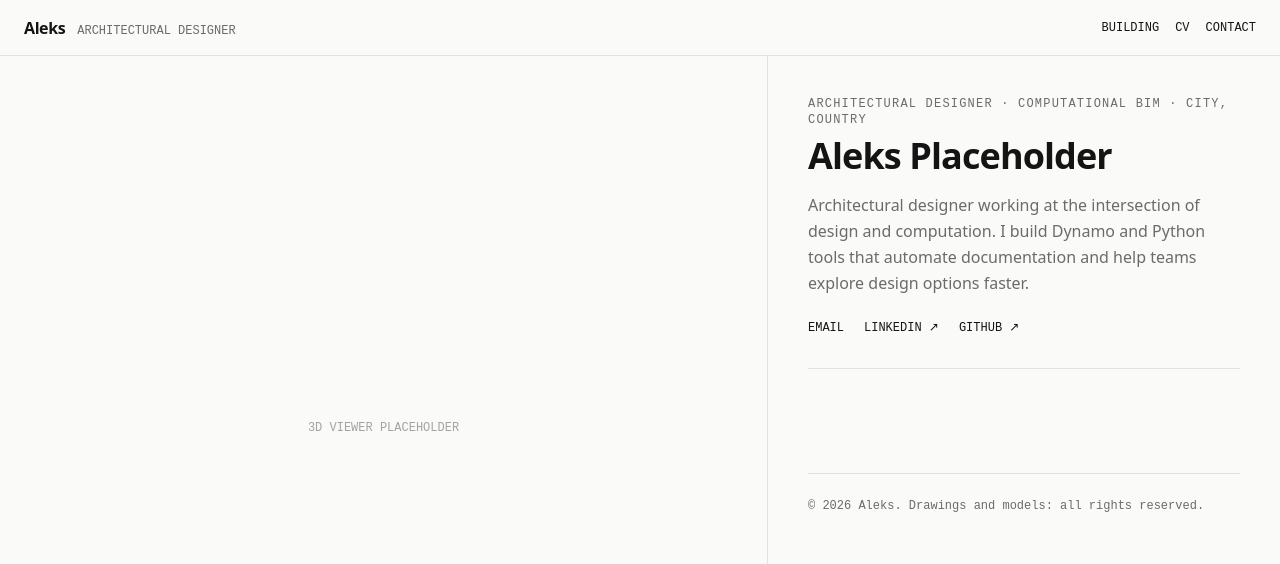
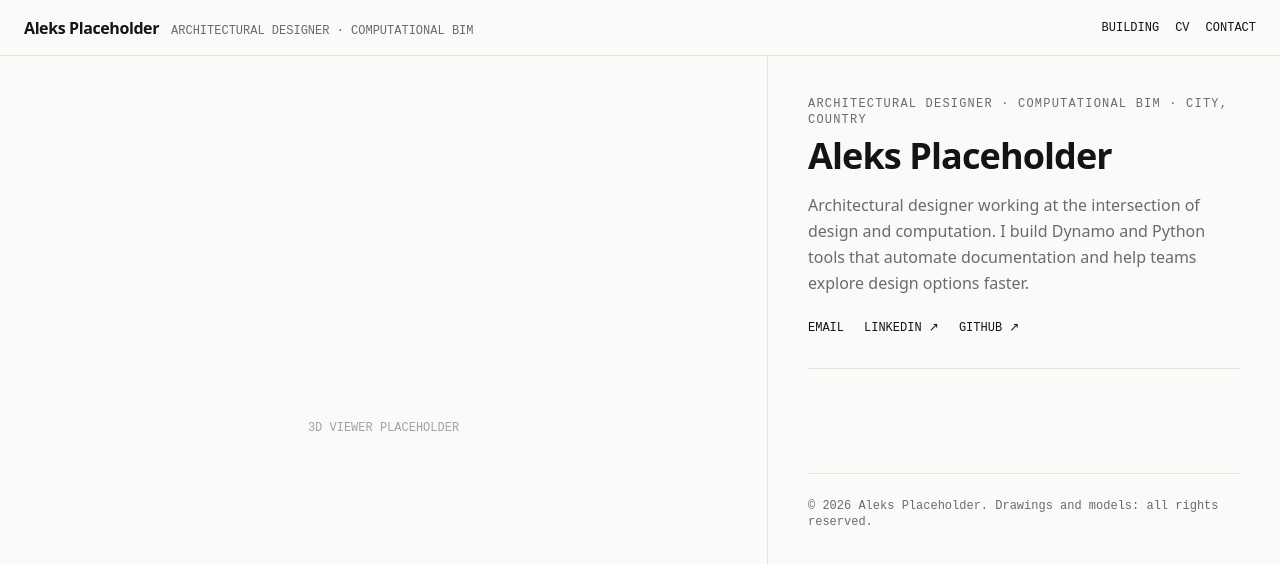
Before and after one commit to al-tsik/al-tsik.github.io, a React (Vite) app: page / in a window 1280 px wide. Shown: the top 564 px of the page. Built offline with nearby package versions, Linux system fonts and the light colour scheme.

Commit message:
refactor: read header and footer name from profile content
Removes the last hard-coded personal details from components.

```diff
--- a/src/App.tsx
+++ b/src/App.tsx
@@ -7,7 +7,7 @@ import { ProfileHero } from './features/cv/ProfileHero'
 function App() {
   return (
     <div id="top">
-      <SiteHeader />
+      <SiteHeader name={profile.name} role={profile.role} />
       <SplitLayout
         aside={
           <div className="grid h-full place-items-center font-mono text-xs text-ink-faint uppercase">
@@ -18,7 +18,7 @@ function App() {
         <main id="cv" className="py-10">
           <ProfileHero profile={profile} />
         </main>
-        <SiteFooter />
+        <SiteFooter name={profile.name} />
       </SplitLayout>
     </div>
   )
--- a/src/components/layout/SiteFooter.tsx
+++ b/src/components/layout/SiteFooter.tsx
@@ -1,13 +1,19 @@
 // Evaluated once at module load; calling Date during render is impure.
 const currentYear = new Date().getFullYear()
 
-export function SiteFooter() {
+type SiteFooterProps = {
+  name: string
+}
+
+export function SiteFooter({ name }: SiteFooterProps) {
   return (
     <footer
       id="contact"
       className="mt-16 border-t border-line pt-6 pb-10 font-mono text-xs text-ink-muted"
     >
-      <p>© {currentYear} Aleks. Drawings and models: all rights reserved.</p>
+      <p>
+        © {currentYear} {name}. Drawings and models: all rights reserved.
+      </p>
     </footer>
   )
 }
--- a/src/components/layout/SiteHeader.tsx
+++ b/src/components/layout/SiteHeader.tsx
@@ -1,11 +1,14 @@
-export function SiteHeader() {
+type SiteHeaderProps = {
+  name: string
+  role: string
+}
+
+export function SiteHeader({ name, role }: SiteHeaderProps) {
   return (
     <header className="sticky top-0 z-20 flex h-14 items-center justify-between border-b border-line bg-paper/90 px-4 backdrop-blur lg:px-6">
       <a href="#top" className="flex items-baseline gap-3">
-        <span className="font-semibold tracking-tight">Aleks</span>
-        <span className="hidden font-mono text-xs text-ink-muted uppercase sm:inline">
-          Architectural Designer
-        </span>
+        <span className="font-semibold tracking-tight">{name}</span>
+        <span className="hidden font-mono text-xs text-ink-muted uppercase sm:inline">{role}</span>
       </a>
       <nav aria-label="Primary">
         <ul className="flex gap-4 font-mono text-xs uppercase">
```
